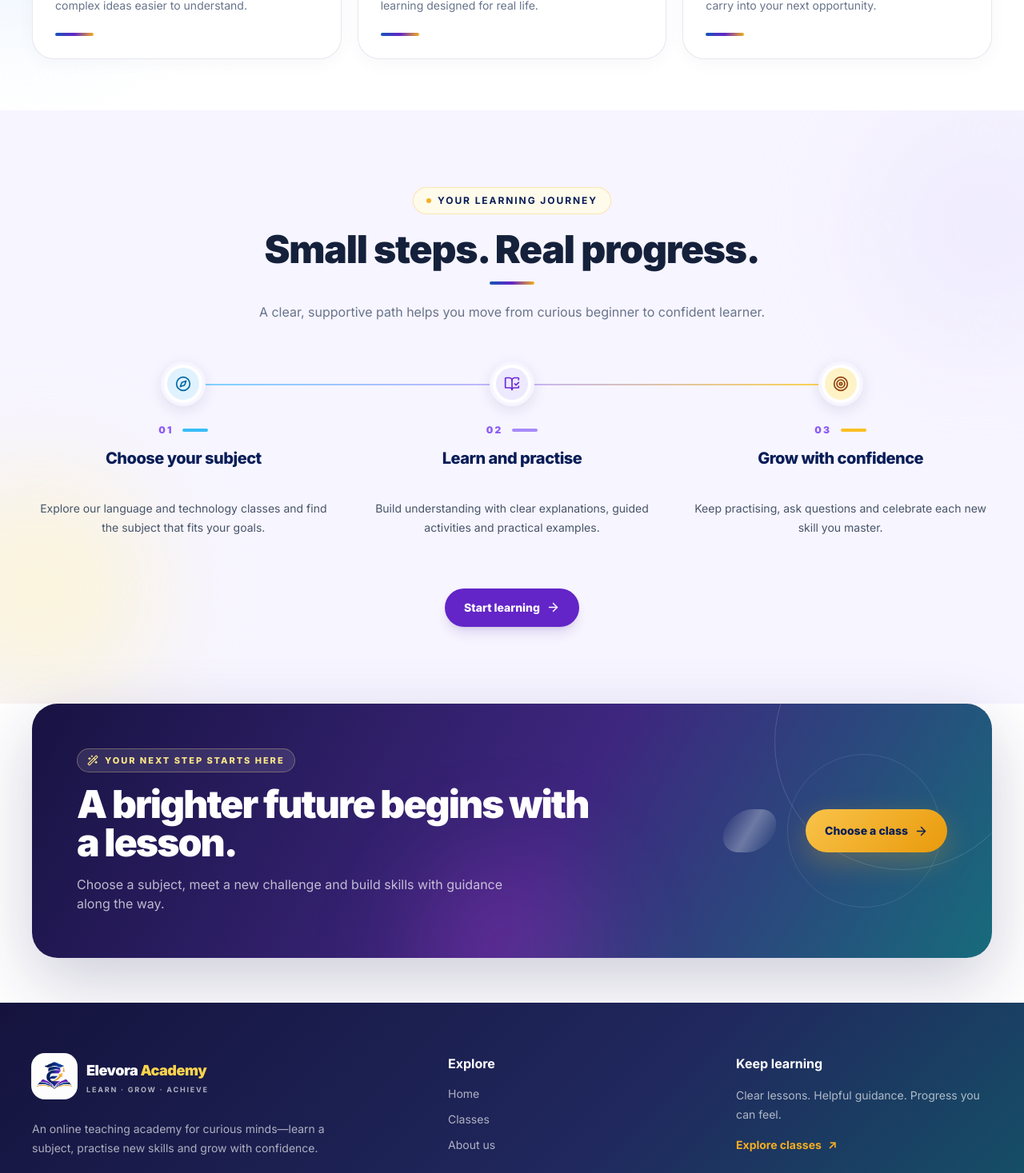
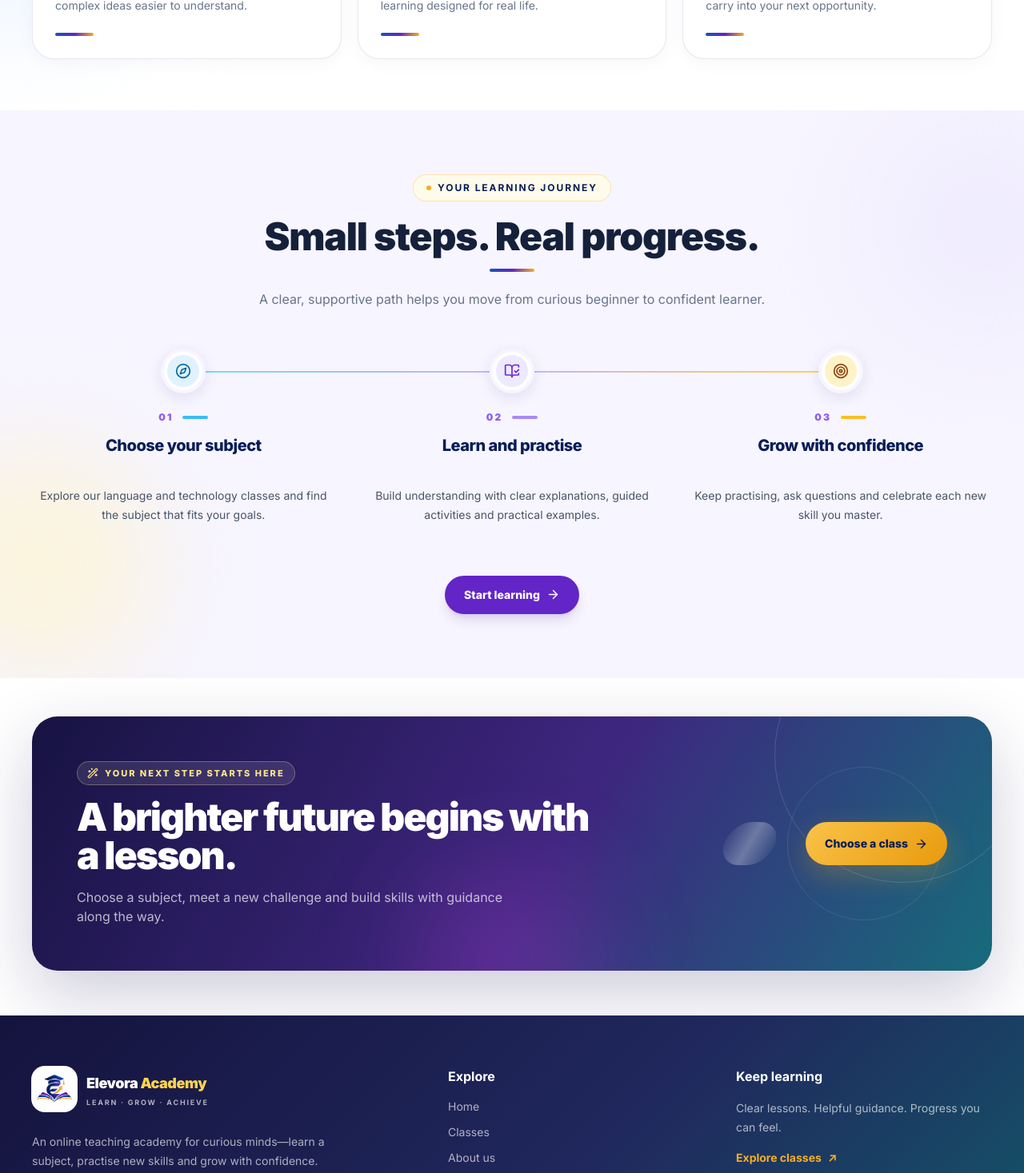
Before and after one commit to chamod-lakshitha/elevora-academy, a Next.js app: page / in a window 1280 px wide. Shown: the part 2146-3613 px from the top of the page at 80% size. Built offline with nearby package versions, Linux system fonts and the light colour scheme; no server answers.

Commit message:
Tighten learning journey spacing and add CTA top margin

```diff
--- a/app/page.tsx
+++ b/app/page.tsx
@@ -94,7 +94,7 @@ export default function HomePage() {
         </div>
       </section>
 
-      <section className="relative overflow-hidden bg-[#f7f5ff] py-16 sm:py-20 lg:py-24">
+      <section className="relative overflow-hidden bg-[#f7f5ff] py-12 sm:py-16 lg:py-20">
         <div aria-hidden="true" className="absolute -left-24 bottom-0 h-72 w-72 rounded-full bg-amber-100/60 blur-3xl" />
         <div aria-hidden="true" className="absolute -right-24 top-0 h-72 w-72 rounded-full bg-violet-100/70 blur-3xl" />
         <div className="container-shell relative">
@@ -139,7 +139,7 @@ export default function HomePage() {
         </div>
       </section>
 
-      <section className="pb-10 sm:pb-12 lg:pb-14">
+      <section className="pt-8 pb-10 sm:pt-10 sm:pb-12 lg:pt-12 lg:pb-14">
         <div className="container-shell">
           <Reveal>
             <div className="cta-panel relative overflow-hidden rounded-[2rem] px-6 py-10 text-white shadow-[0_30px_85px_rgba(30,27,93,0.22)] sm:px-10 sm:py-14 lg:px-14">
```
